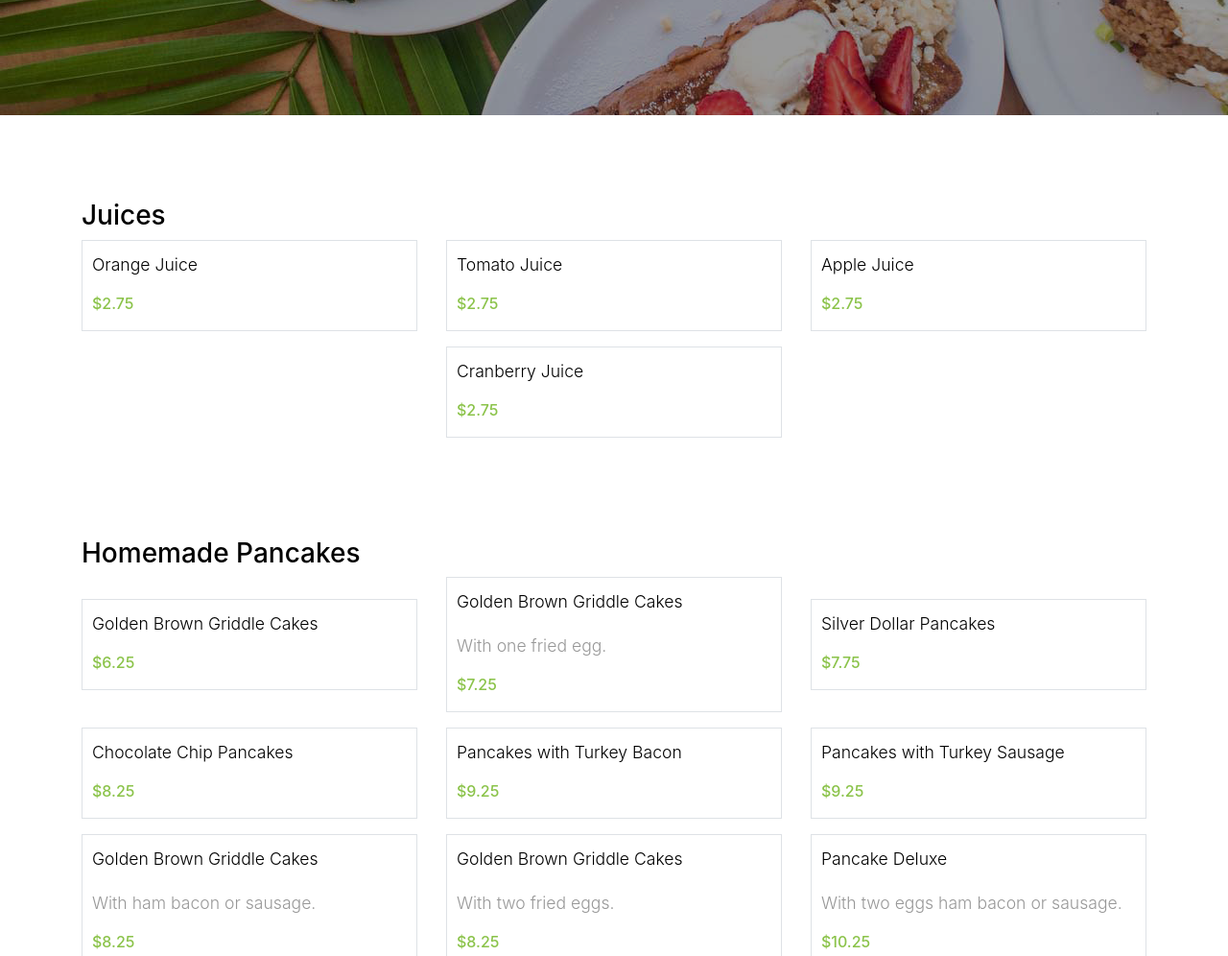
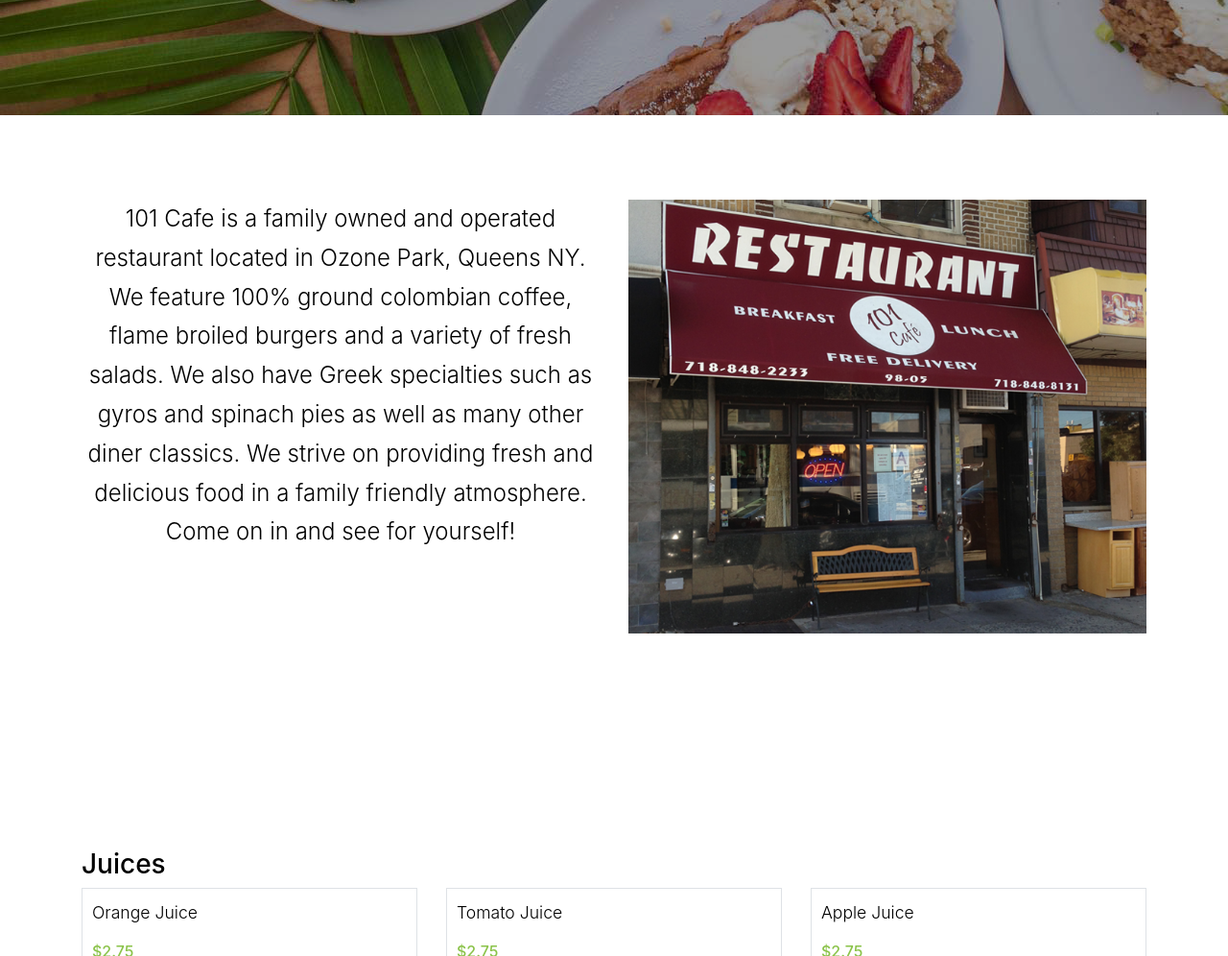
Before and after one commit to christopher-zaman/101Cafe, a plain HTML site: page index.html in a window 1280 px wide. Shown: the part 380-1376 px from the top of the page at 96% size. Drawn offline with Linux system fonts and the light colour scheme; files whose address does not match are found by name; a web font is replaced by a local one.

Commit message:
Add Image and Intro Statement

```diff
--- a/css/style.css
+++ b/css/style.css
@@ -944,7 +944,14 @@
 .footer-section {
   padding-top: 12rem !important; }
 .make-responsive-image{
-
+  max-width:100%;
+}
+.my-cursor{
+  cursor: url('../images/desert.png'),auto;
+}
+.intro-statement{
+  color: #000;
+font-size: x-large;
 }
 .my-custom-list-item-styles{
   list-style-type: none;
--- a/index.html
+++ b/index.html
@@ -82,11 +82,26 @@
       <div class="container">
         <div class="row justify-content-center text-center mb-5">
           <div class="col-md-8 section-heading">
+
           </div>
         </div>
       </div>
     </div>
     <!--home section ends-->
+    <!--Store Front Section-->
+    <div class="site-section">
+      <div class="container">
+        <div class="row justify-content-center text-center mb-5">
+          <div class="col-md-6">
+            <p class="intro-statement">101 Cafe is a family owned and operated restaurant located in Ozone Park, Queens NY. We feature 100% ground colombian coffee, flame broiled burgers and a variety of fresh salads. We also have Greek specialties such as gyros and spinach pies as well as many other diner classics. We strive on providing fresh and delicious food in a family friendly atmosphere. Come on in and see for yourself!</p>
+          </div>
+          <div class="col-md-6">
+            <img src="images/storefront.png" class="make-responsive-image my-cursor"/>
+          </div>
+        </div>
+      </div>
+    </div>
+    <!---->
 
 <!--SERVICES SECTION begins-->
     <div class="site-section" id="juices-section">
```
Also changed, not shown: images/storefront.png (added), 1 other file.
